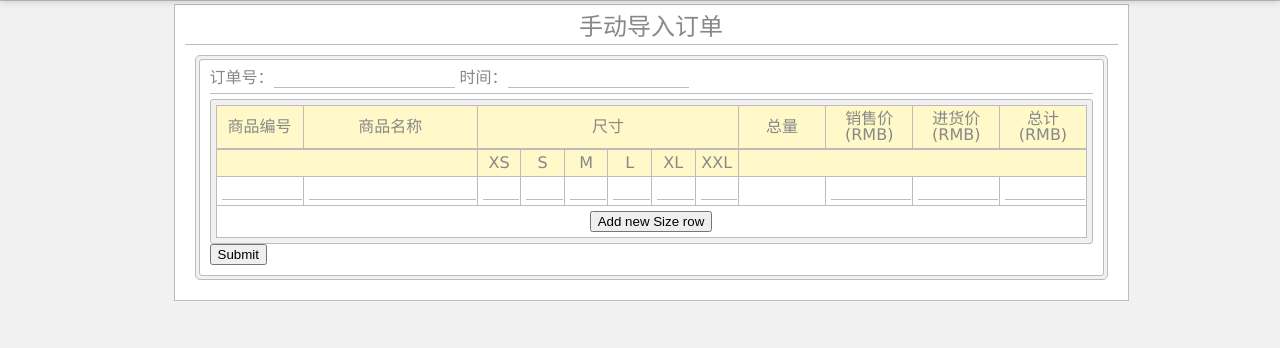
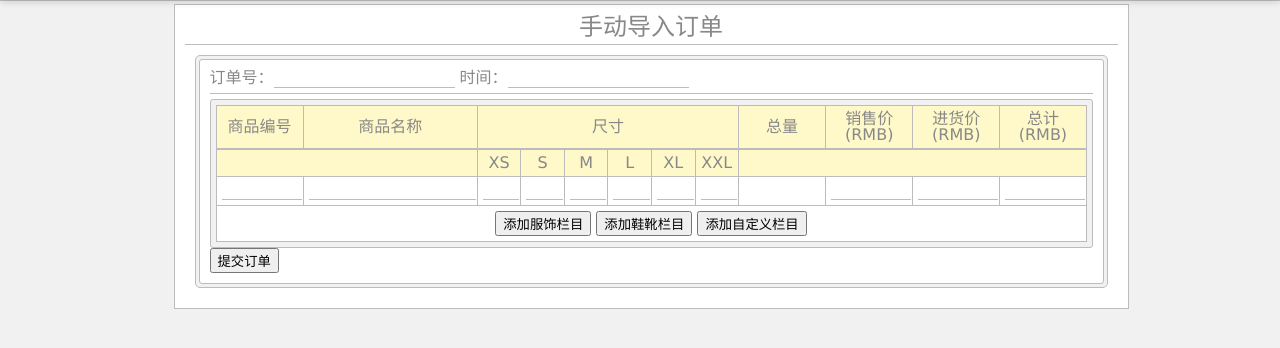
Before and after one commit to SR1s/WMS, a Flask app: page /order/create in a window 1280 px wide. Shown: the part 66-414 px from the top of the page. Run offline with Flask 2, Linux system fonts and the light colour scheme; the visitor is signed in with stand-in values (Sample User, id 1).

Commit message:
impletement add different type of new colums

```diff
--- a/WMS/static/js/wms.js
+++ b/WMS/static/js/wms.js
@@ -9,8 +9,18 @@ function close_message(){
   }
 }
 
-function add_SML(obj){
-  var template = '<tr class="size"><td colspan="2"></td><td width="5%">XS</td><td width="5%">S</td><td width="5%">M</td><td width="5%">L</td><td width="5%">XL</td><td width="5%">XXL</td><td colspan="4"></td></tr><tr class="data"><td><input type="text" /></td><td><input type="text" /></td><td><input type="text" /></td><td><input type="text" /></td><td><input type="text" /></td><td><input type="text" /></td><td><input type="text" /></td><td><input type="text" /></td><td></td><td><input type="text" /></td><td><input type="text" /></td><td><input type="text" /></td></tr><tr><td colspan="12"><button type="button" onclick="add_SML(this)">Add new Size row</button></td></tr>';
+function add_SML(obj, type){
+  var temp_clothes = '<tr class="size"><td colspan="2"></td><td width="5%">XS</td><td width="5%">S</td><td width="5%">M</td><td width="5%">L</td><td width="5%">XL</td><td width="5%">XXL</td><td colspan="4"></td></tr><tr class="data"><td><input type="text" /></td><td><input type="text" /></td><td><input type="text" /></td><td><input type="text" /></td><td><input type="text" /></td><td><input type="text" /></td><td><input type="text" /></td><td><input type="text" /></td><td></td><td><input type="text" /></td><td><input type="text" /></td><td><input type="text" /></td></tr><tr><td colspan="12"><button type="button" onclick="add_SML(this, \'clothes\')">添加服饰栏目</button><button type="button" onclick="add_SML(this, \'shoes\')">添加鞋靴栏目</button><button type="button" onclick="add_SML(this, \'customs\')">添加自定义栏目</button></td></tr>';
+  var temp_shoes = '<tr class="size"><td colspan="2"></td><td width="5%">3739</td><td width="5%">4042</td><td width="5%">4345</td><td width="5%">1922</td><td width="5%">2730</td><td width="5%"></td><td colspan="4"></td></tr><tr class="data"><td><input type="text" /></td><td><input type="text" /></td><td><input type="text" /></td><td><input type="text" /></td><td><input type="text" /></td><td><input type="text" /></td><td><input type="text" /></td><td><input type="text" /></td><td></td><td><input type="text" /></td><td><input type="text" /></td><td><input type="text" /></td></tr><tr><td colspan="12"><button type="button" onclick="add_SML(this, \'clothes\')">添加服饰栏目</button><button type="button" onclick="add_SML(this, \'shoes\')">添加鞋靴栏目</button><button type="button" onclick="add_SML(this, \'customs\')">添加自定义栏目</button></td></tr>';
+  var temp_customs = '<tr class="size"><td colspan="2"></td><td width="5%"><input type="text" /></td><td width="5%"><input type="text" /></td><td width="5%"><input type="text" /></td><td width="5%"><input type="text" /></td><td width="5%"><input type="text" /></td><td width="5%"><input type="text" /></td><td colspan="4"></td></tr><tr class="data"><td><input type="text" /></td><td><input type="text" /></td><td><input type="text" /></td><td><input type="text" /></td><td><input type="text" /></td><td><input type="text" /></td><td><input type="text" /></td><td><input type="text" /></td><td></td><td><input type="text" /></td><td><input type="text" /></td><td><input type="text" /></td></tr><tr><td colspan="12"><button type="button" onclick="add_SML(this, \'clothes\')">添加服饰栏目</button><button type="button" onclick="add_SML(this, \'shoes\')">添加鞋靴栏目</button><button type="button" onclick="add_SML(this, \'customs\')">添加自定义栏目</button></td></tr>';
+
+  if(type=="clothes")
+    template = temp_clothes;
+  else if (type=="shoes")
+    template = temp_shoes;
+  else
+    template = temp_customs;
+
   var parent = $(obj).parent().parent().parent();
   var add = $(obj).parent().parent();
   var addHTML = $(add).html()
--- a/WMS/templates/order-create.html
+++ b/WMS/templates/order-create.html
@@ -46,14 +46,18 @@
             <td><input type="text" name=""/></td>
           </tr>
           <tr>
-            <td colspan="12"><button type="button" onclick="add_SML(this)">Add new Size row</button></td>
+            <td colspan="12">
+              <button type="button" onclick="add_SML(this, 'clothes')">添加服饰栏目</button>
+              <button type="button" onclick="add_SML(this, 'shoes')">添加鞋靴栏目</button>
+              <button type="button" onclick="add_SML(this, 'customs')">添加自定义栏目</button>
+            </td>
           </tr>
          </tbody>
       </table>
       <div style="display:none;">
         <textarea name="details" id="details-data"></textarea>
       </div>
-      <button type="submit" onclick="get_details()">Submit</button>
+      <button type="submit" onclick="get_details()">提交订单</button>
     </div>
 </form>
 {% endblock %}
```
